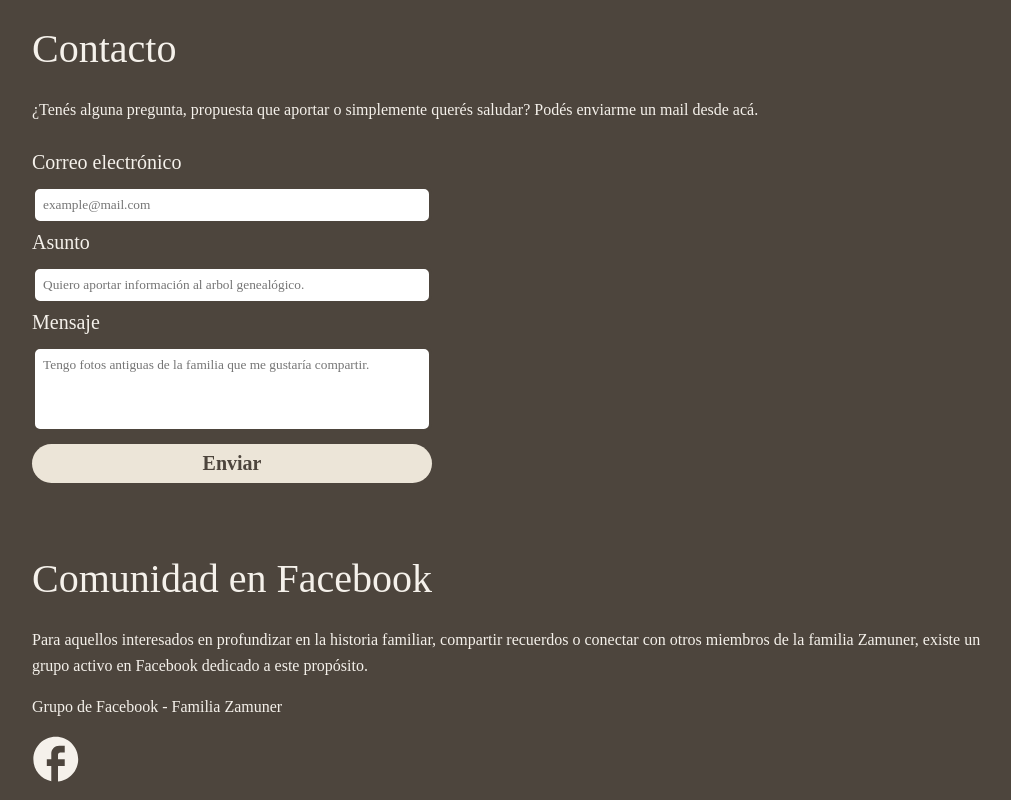
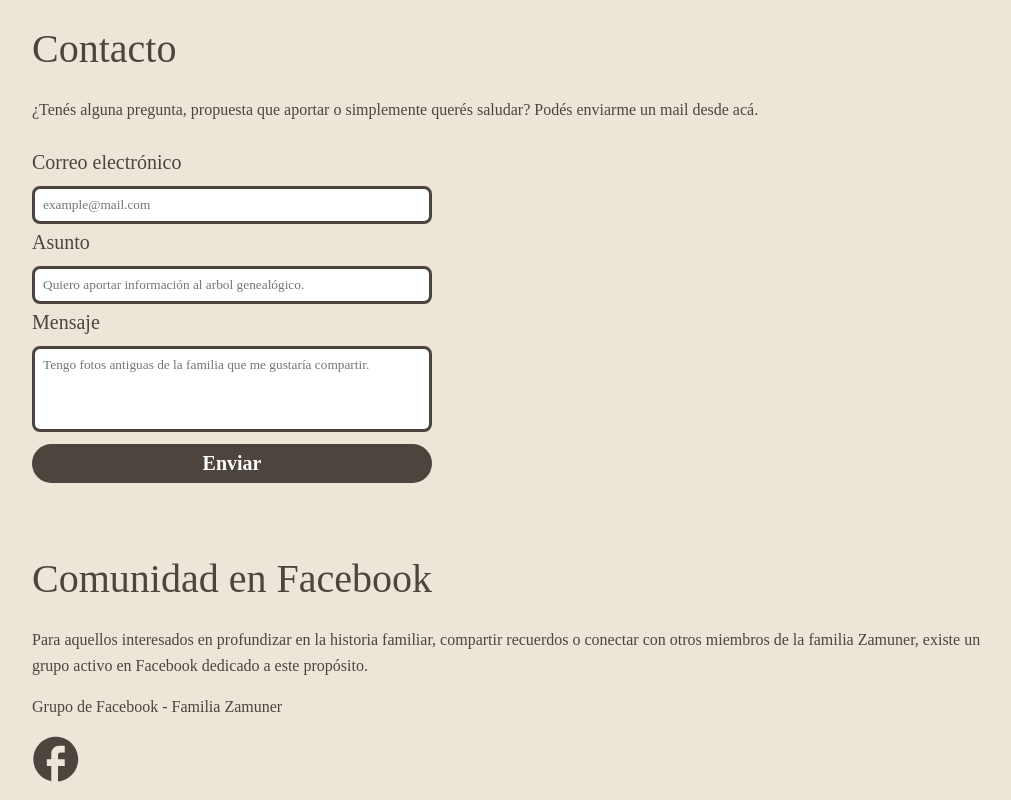
Before and after one commit to inzumer/zamuner, a Next.js app: page / in a window 1280 px wide. Shown: the part 9180-9980 px from the top of the page, without its empty margins (120-1131 px from the left). Built offline with nearby package versions, Linux system fonts and the light colour scheme.

Commit message:
add styles

```diff
--- a/src/app/layout.tsx
+++ b/src/app/layout.tsx
@@ -14,7 +14,7 @@ export const metadata: Metadata = {
   title: `${NAME}`,
   description: `${DESCRIPTION}`,
   verification: {
-    google: '',
+    google: 'TsWBICNY9XOLMtREB_ZloU8iv9A6Z7XmHadrB6rWXmY',
   },
   icons: {
     icon: [
--- a/src/assets/icons/Facebook.tsx
+++ b/src/assets/icons/Facebook.tsx
@@ -18,7 +18,7 @@ const Facebook: React.FC<FacebookProps> = ({ width = 18, height = 18, className,
         <title id="iconTitle">{accessibility}</title>
         <path
             d="M17.3232 8.6987C17.3232 4.05766 13.5565 0.291016 8.9155 0.291016C4.27446 0.291016 0.507812 4.05766 0.507812 8.6987C0.507812 12.768 3.40006 16.1563 7.23396 16.9382V11.221H5.55242V8.6987H7.23396V6.59678C7.23396 4.9741 8.55397 3.65409 10.1767 3.65409H12.2786V6.1764H10.597C10.1346 6.1764 9.75627 6.55474 9.75627 7.01716V8.6987H12.2786V11.221H9.75627V17.0643C14.0021 16.644 17.3232 13.0623 17.3232 8.6987Z"
-            fill="#f5f1eb"
+            fill="#4d453d"
         />
     </svg>
 );
--- a/src/components/organism/Contact/styles.module.css
+++ b/src/components/organism/Contact/styles.module.css
@@ -8,7 +8,7 @@
   max-width: var(--space-400);
 
   /* 3. Typography */
-  color:  var(--white-light);
+  color:  var(--black-light);
 }
 
 .form__container_button {
@@ -24,10 +24,10 @@
 .form__button {
   /* 2.Box model */
   padding: var(--space-8) var(--space-32);
-  background-color: var(--white-dark);
+  background-color: var(--black-light);
 
   /* 3. Typography */
-  color: var(--black-light);
+  color: var(--white);
   font-family: var(--font-roboto-mono);
   text-transform: capitalize;
 
--- a/src/components/templates/Home/styles.module.css
+++ b/src/components/templates/Home/styles.module.css
@@ -126,10 +126,4 @@
 .contact {
   /* 2. Box Model */
   max-width: 100%;
-
-  /* 3. Typography */
-  color: var(--white-light);
-
-  /* 4. Visuals */
-  background-color: var(--black-light);
 }
```
